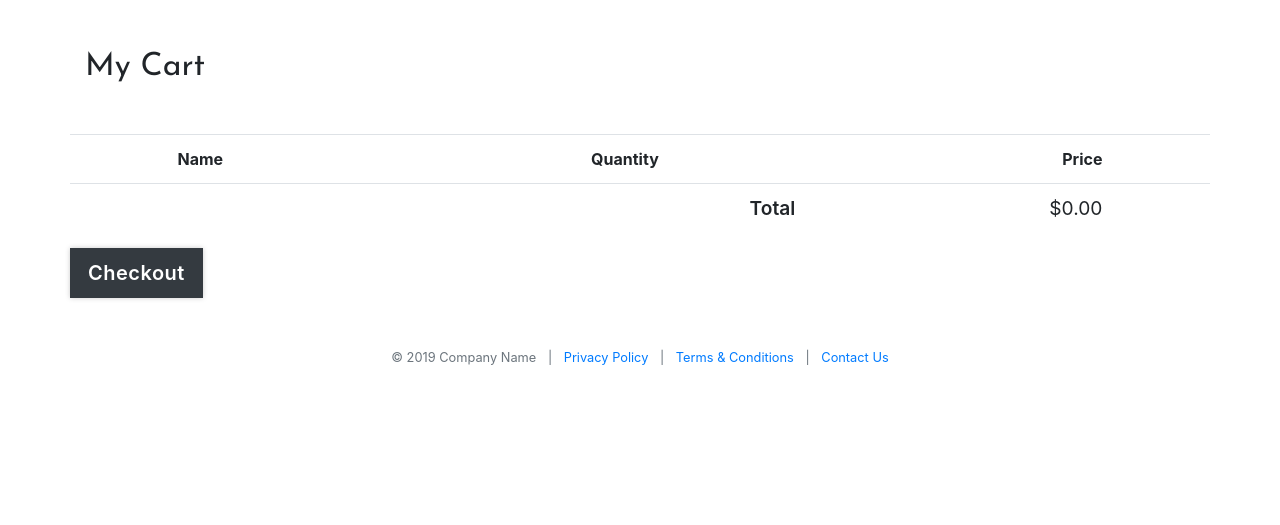
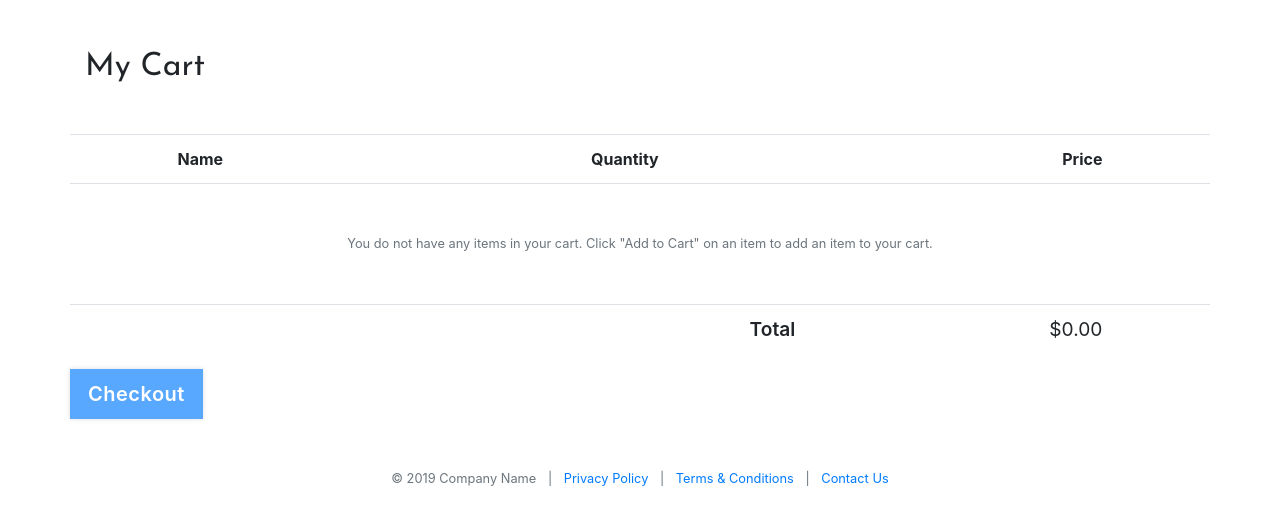
Before and after one commit to tomual/chuchu-php-shop, a CodeIgniter app: page /chuchu-php-shop/cart in a window 1280 px wide. Shown: the part 184-709 px from the top of the page. Run offline with CodeIgniter, Linux system fonts and the light colour scheme; data that the repository does not hold is empty; some libraries are stand-ins or nearby versions; some web fonts are replaced.

Commit message:
Output sync results

```diff
--- a/application/config/database.php
+++ b/application/config/database.php
@@ -75,7 +75,7 @@
 
 $db['default'] = array(
 	'dsn'	=> '',
-	'hostname' => 'localhost',
+	'hostname' => 'localhost:3307',
 	'username' => 'root',
 	'password' => '',
 	'database' => 'chuchu',
--- a/application/controllers/Stripe.php
+++ b/application/controllers/Stripe.php
@@ -7,13 +7,17 @@
 	{
 		$skus = $this->skus_model->fetch_from_stripe();
 		$products = $this->products_model->fetch_from_stripe();
+		var_dump("SYNCING SKUS");
 		foreach ($skus['data'] as $index => $stripe_sku) {
 			$sku = $this->skus_model->get($stripe_sku->id);
 			$this->update_or_add_sku($sku, $stripe_sku);
+			var_dump($sku);
 		}
+		var_dump("SYNCING PRODUCTS");
 		foreach ($products['data'] as $index => $stripe_product) {
 			$product = $this->products_model->get($stripe_product->id);
 			$this->update_or_add_product($product, $stripe_product);
+			var_dump($product);
 		}
 	}
 
--- a/application/views/cart/view.php
+++ b/application/views/cart/view.php
@@ -27,12 +27,17 @@
 				</td>
 			</tr>
 		<?php endforeach ?>
+		<?php if (!$items): ?>
+			<tr>
+				<td colspan="5" class="text-muted small p-5 text-center">You do not have any items in your cart. Click "Add to Cart" on an item to add an item to your cart.</td>
+			</tr>
+		<?php endif ?>
 		<tr>
 			<td colspan="3" class="text-right"><b>Total</b></td>
 			<td class="text-right">$<?php echo number_format($total / 100, 2) ?></td>
 			<td></td>
 		</tr>
 	</table>
-	<a href="<?php echo base_url('checkout/form') ?>" class="btn btn-primary btn-lg">Checkout</a>
+	<a href="<?php echo base_url('checkout/form') ?>" class="btn btn-primary btn-lg <?php echo $items ? '' : 'disabled' ?>">Checkout</a>
 </div>
 <?php $this->load->view('footer') ?>
--- a/application/views/header.php
+++ b/application/views/header.php
@@ -2,7 +2,7 @@
 <html lang="en">
 <head>
     <meta charset="utf-8">
-    <title><?php echo get_title() ? get_title() . ' | ' : '' ?>Site Title</title>
+    <title><?php echo get_title() ? get_title() . ' | ' : '' ?><?php echo $this->config->item('site_name') ?></title>
     <meta name="description" content="">
     <meta name="HandheldFriendly" content="True">
     <meta name="MobileOptimized" content="320">
```
